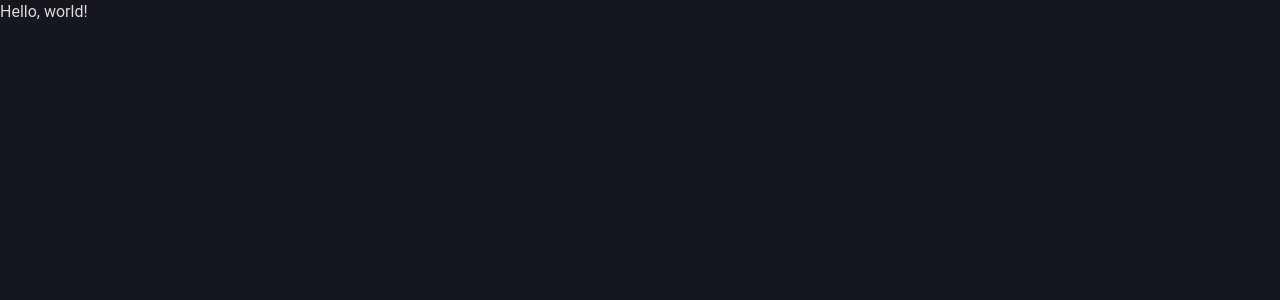
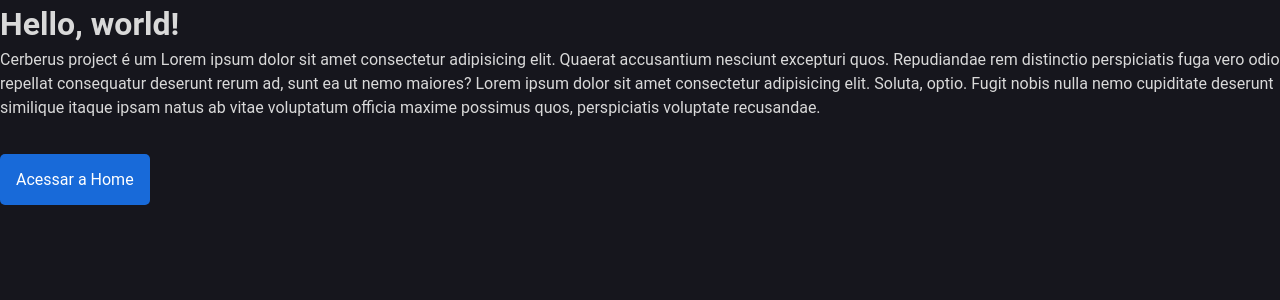
Before and after one commit to paulobarbos00/cerberus-front, a Next.js app: page / in a window 1280 px wide. Shown: the top 300 px of the page. Built offline with nearby package versions, Linux system fonts and the light colour scheme.

Commit message:
Other - temporary presentation for index page

```diff
--- a/src/app/page.tsx
+++ b/src/app/page.tsx
@@ -1,7 +1,26 @@
+import Link from 'next/link';
 import React from 'react';
 
 function Home() {
-  return <div>Hello, world!</div>;
+  return (
+    <div>
+      <h1>Hello, world!</h1>
+      <p>
+        Cerberus project é um Lorem ipsum dolor sit amet consectetur adipisicing
+        elit. Quaerat accusantium nesciunt excepturi quos. Repudiandae rem
+        distinctio perspiciatis fuga vero odio repellat consequatur deserunt
+        rerum ad, sunt ea ut nemo maiores? Lorem ipsum dolor sit amet
+        consectetur adipisicing elit. Soluta, optio. Fugit nobis nulla nemo
+        cupiditate deserunt similique itaque ipsam natus ab vitae voluptatum
+        officia maxime possimus quos, perspiciatis voluptate recusandae.
+      </p>
+      <br />
+      <br />
+      <Link href="/home" className="homeButton">
+        Acessar a Home
+      </Link>
+    </div>
+  );
 }
 
 export default Home;
--- a/src/global-styles/globals.css
+++ b/src/global-styles/globals.css
@@ -38,3 +38,11 @@ body {
   margin: 0 auto;
   flex: 1;
 }
+
+.homeButton {
+  background-color: var(--blue2);
+  color: #fff;
+  padding: 1rem;
+  text-decoration: none;
+  border-radius: var(--borderRadius);
+}
```
